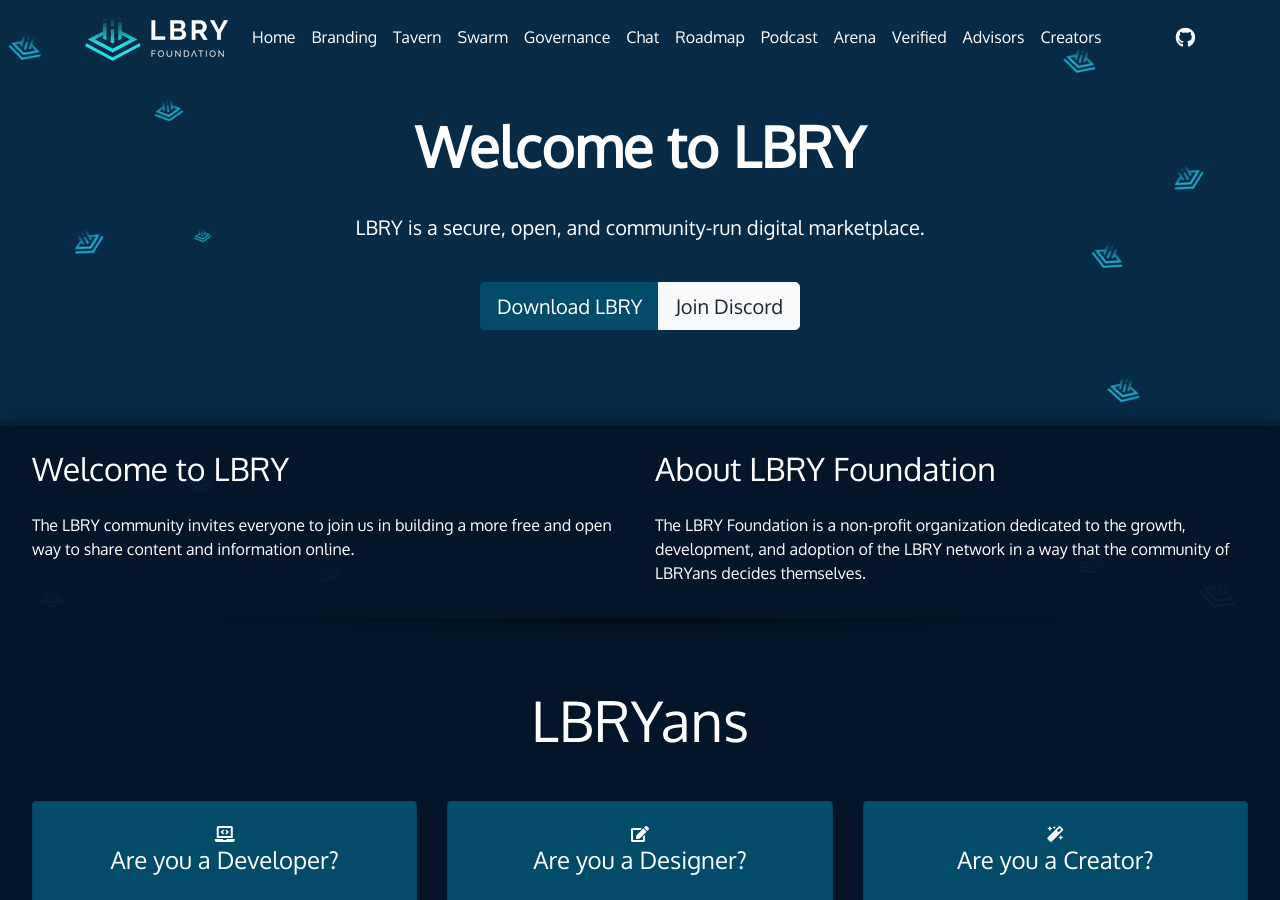
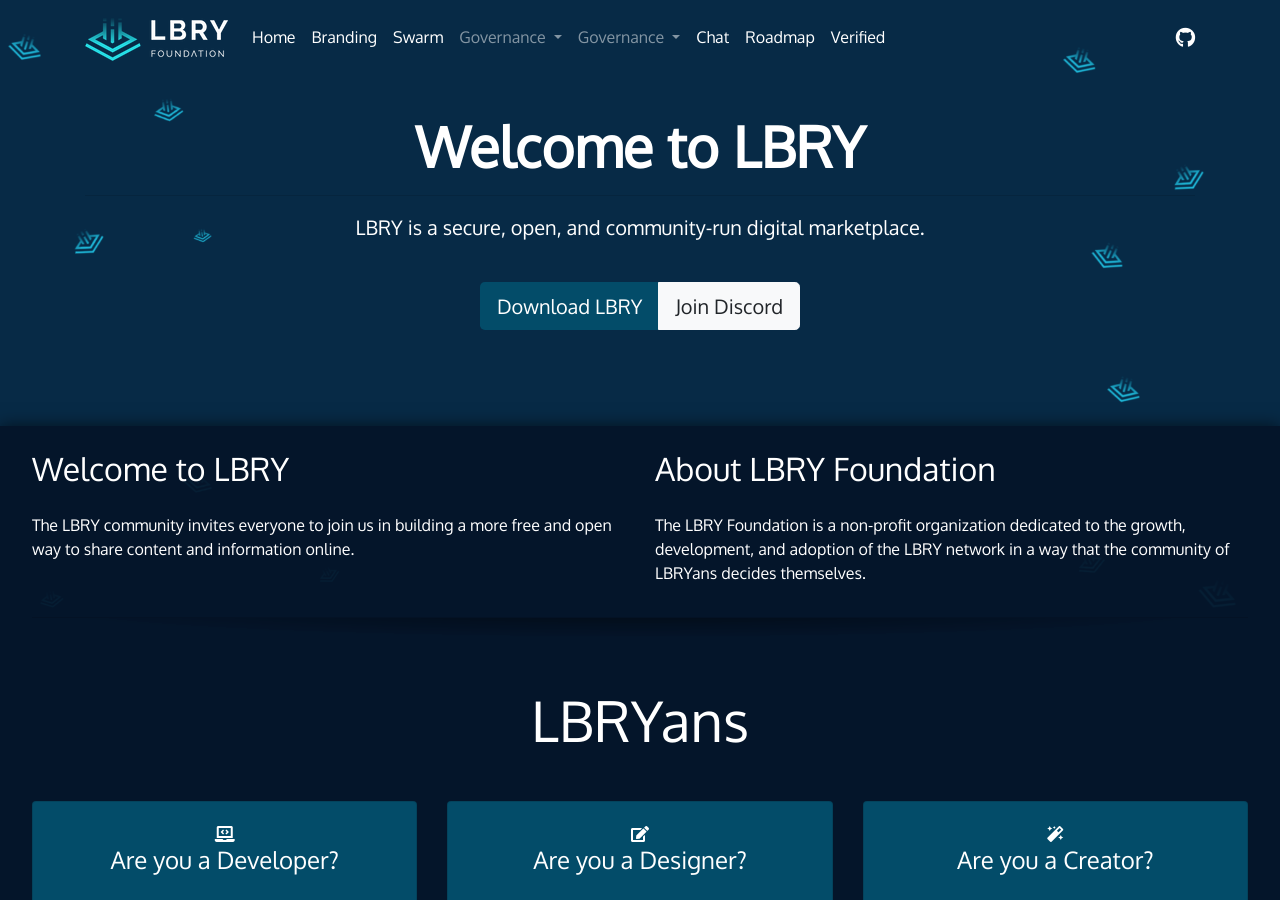
Before and after one commit to LBRYFoundation/lbryorg, a Jekyll site: the page built from index.html, in a window 1280 px wide and 900 px high. Built offline with Jekyll 4.4.1, drawn with Linux system fonts in a browser that asks for light colours; comment, search, counter and statistics services are not loaded.

Commit message:
added dropdown menu to Governance and Projects
added dropdown links of creator and advisor pages under governance page
Created projects dropdown and added Tavern page, Arena page, Podcast page under Project dropdown

thanks to @Coolguy3289 to suggest me to add dropdown in Nav. please check and let me know if you find any bug.

```diff
--- a/_includes/navlinks.html
+++ b/_includes/navlinks.html
@@ -5,16 +5,41 @@
         <div class="navbar-nav">
           <a class="nav-item nav-link" href="./">Home</a>
           <a class="nav-item nav-link" href="./branding/">Branding</a>
-          <a class="nav-item nav-link" href="./tavern/">Tavern</a>
           <a class="nav-item nav-link" href="./swarm/">Swarm</a>
-          <a class="nav-item nav-link" href="./governance/">Governance</a>
+
+          <!-- Governance Dropdown Navlinks -->
+          <li class="nav-item dropdown">
+            <a class="nav-link dropdown-toggle" href="./governance/" id="navbarDropdown" role="button" data-toggle="dropdown" aria-haspopup="true" aria-expanded="false">
+              Governance
+            </a>
+            <div class="dropdown-menu" aria-labelledby="navbarDropdown">
+              <a class="dropdown-item" href="./governance/">Governance  <span class="sr-only">(current)</span></a>
+              <div class="dropdown-divider"></div>
+              <a class="dropdown-item" href="./advisors/">Advisors</a>
+              <a class="dropdown-item" href="./creators/">Creators</a>
+            </div>
+          </li>
+          <!-- /Governance Dropdown Navlinks -->
+
+          <!-- Projects Dropdown Navlinks -->
+          <li class="nav-item dropdown">
+            <a class="nav-link dropdown-toggle" href="#" id="navbarDropdown" role="button" data-toggle="dropdown" aria-haspopup="true" aria-expanded="false">
+              Governance
+            </a>
+            <div class="dropdown-menu" aria-labelledby="navbarDropdown">
+              <a class="dropdown-item" href="#">Projects  <span class="sr-only">(current)</span></a>
+              <div class="dropdown-divider"></div>
+              <a class="dropdown-item" href="./tavern/">Tavern</a>
+              <a class="dropdown-item" href="./podcast/">Podcast</a>
+              <a class="dropdown-item" href="./arena/">Arena</a>
+            </div>
+          </li>
+          <!-- /Projects Dropdown Navlinks -->
+
           <a class="nav-item nav-link" href="./chat/">Chat</a>
           <a class="nav-item nav-link" href="./roadmap/">Roadmap</a>
-          <a class="nav-item nav-link" href="./podcast/">Podcast</a>
-          <a class="nav-item nav-link" href="./arena/">Arena</a>
           <a class="nav-item nav-link" href="./verified/">Verified</a>
-          <a class="nav-item nav-link" href="./advisors/">Advisors</a>
-          <a class="nav-item nav-link" href="./creators/">Creators</a>
+
           <!-- For newer additions Follow : <a class="nav-item nav-link" href="./asinpermalink/">pagename</a> -->
         </div>
      <!-- /NavLinksPart for HOMEPAGE -->
@@ -26,16 +51,43 @@
         <div class="navbar-nav">
             <a class="nav-item nav-link" href="../">Home</a>
             <a class="nav-item nav-link" href="../branding/">Branding</a>
-            <a class="nav-item nav-link" href="../tavern/">Tavern</a>
             <a class="nav-item nav-link" href="../swarm/">Swarm</a>
-            <a class="nav-item nav-link" href="../governance/">Governance</a>
+
+
+            <!-- Governance Dropdown Navlinks -->
+          <li class="nav-item dropdown">
+            <a class="nav-link dropdown-toggle" href="../governance/" id="navbarDropdown" role="button" data-toggle="dropdown" aria-haspopup="true" aria-expanded="false">
+              Governance
+            </a>
+            <div class="dropdown-menu" aria-labelledby="navbarDropdown">
+              <a class="dropdown-item" href="../governance/">Governance  <span class="sr-only">(current)</span></a>
+              <div class="dropdown-divider"></div>
+              <a class="dropdown-item" href="../advisors/">Advisors</a>
+              <a class="dropdown-item" href="../creators/">Creators</a>
+            </div>
+          </li>
+          <!-- /Governance Dropdown Navlinks -->
+
+            <!-- Projects Dropdown Navlinks -->
+          <li class="nav-item dropdown">
+            <a class="nav-link dropdown-toggle" href="#" id="navbarDropdown" role="button" data-toggle="dropdown" aria-haspopup="true" aria-expanded="false">
+              Governance
+            </a>
+            <div class="dropdown-menu" aria-labelledby="navbarDropdown">
+              <a class="dropdown-item" href="#">Projects  <span class="sr-only">(current)</span></a>
+              <div class="dropdown-divider"></div>
+              <a class="dropdown-item" href="../tavern/">Tavern</a>
+              <a class="dropdown-item" href="../podcast/">Podcast</a>
+              <a class="dropdown-item" href="../arena/">Arena</a>
+            </div>
+          </li>
+          <!-- /Projects Dropdown Navlinks -->
+
+
             <a class="nav-item nav-link" href="../chat/">Chat</a>
             <a class="nav-item nav-link" href="../roadmap/">Roadmap</a>
-            <a class="nav-item nav-link" href="../podcast/">Podcast</a>
-            <a class="nav-item nav-link" href="../arena/">Arena</a>
             <a class="nav-item nav-link" href="../verified/">Verified</a>
-            <a class="nav-item nav-link" href="../advisors/">Advisors</a>
-            <a class="nav-item nav-link" href="../creators/">Creators</a>
+
             <!-- For newer additions Follow : <a class="nav-item nav-link" href="../asinpermalink/">pagename</a> -->
         </div>
      <!-- /NavLinksPart for DefaultLayoutsPages -->
```
